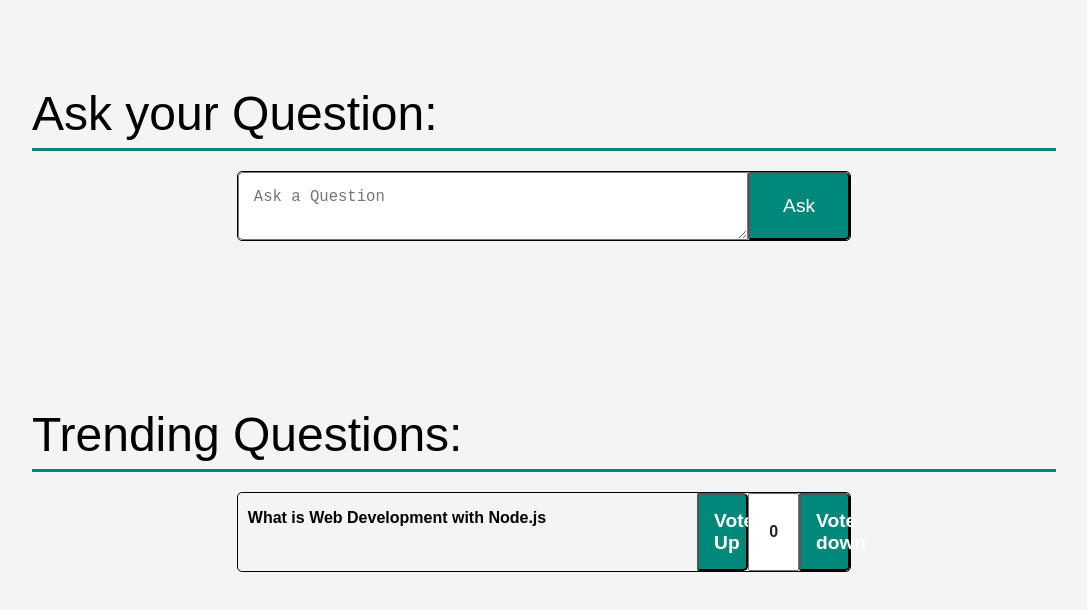
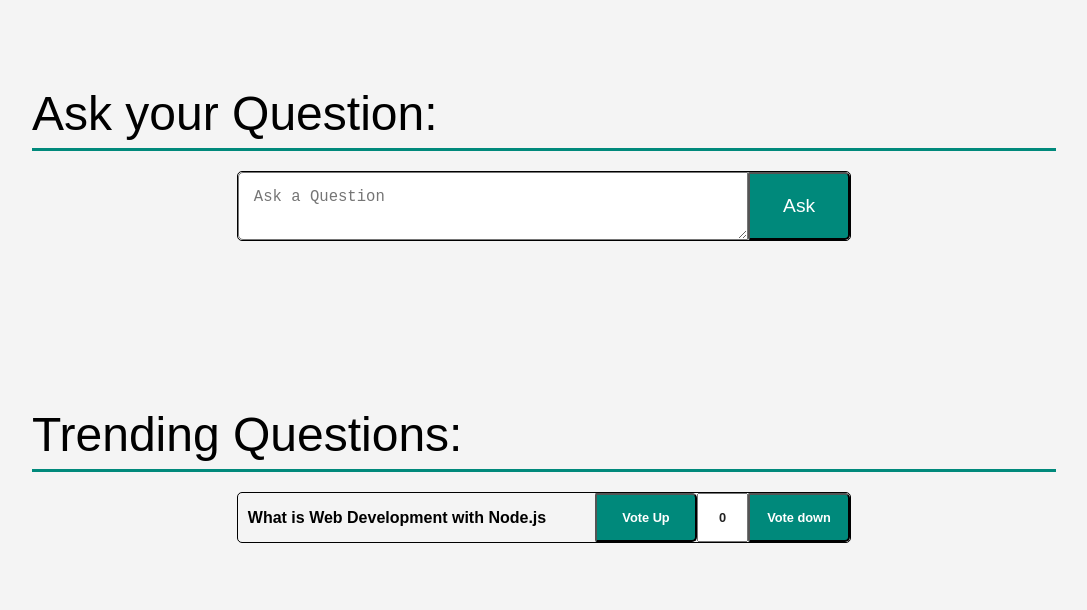
Before and after one commit to tobechukwuobitube/questioner-app, a plain HTML site: page UI/question.html in a window 1280 px wide. Shown: the part 60-670 px from the top of the page, without its empty margins (96-1183 px from the left). Drawn offline with Linux system fonts and the light colour scheme.

Commit message:
Modified question.html [ Delivers #163004945 ]

```diff
--- a/UI/css/style.css
+++ b/UI/css/style.css
@@ -347,7 +347,7 @@ font-size: 0.8em;
 }
 
 .counter {
-
+	font-size: 0.8em;
 	font-weight: 600;
 	text-align: center;
 }
--- a/UI/question.html
+++ b/UI/question.html
@@ -37,12 +37,12 @@
           <div>
             <h2 class="section-heading">Trending Questions:</h2>
             <div class="col-12 ask-input">
-              <div class="col-9 question-asked">
+              <div class="col-7 question-asked">
                 <p>What is Web Development with Node.js</p>
               </div>
-              <button class="col-1 counter counter-btn btn btn2 ask-btn" type="button" >Vote Up</button>
+              <button class="col-2 counter counter-btn btn btn2 ask-btn" type="button" >Vote Up</button>
               <input class="col-1 counter" type="text" value="0">
-              <button class="col-1 counter counter-btn btn btn2 ask-btn" type="button" >Vote down</button>
+              <button class="col-2 counter counter-btn btn btn2 ask-btn" type="button" >Vote down</button>
             </div>
         </div>
       </div>
```
